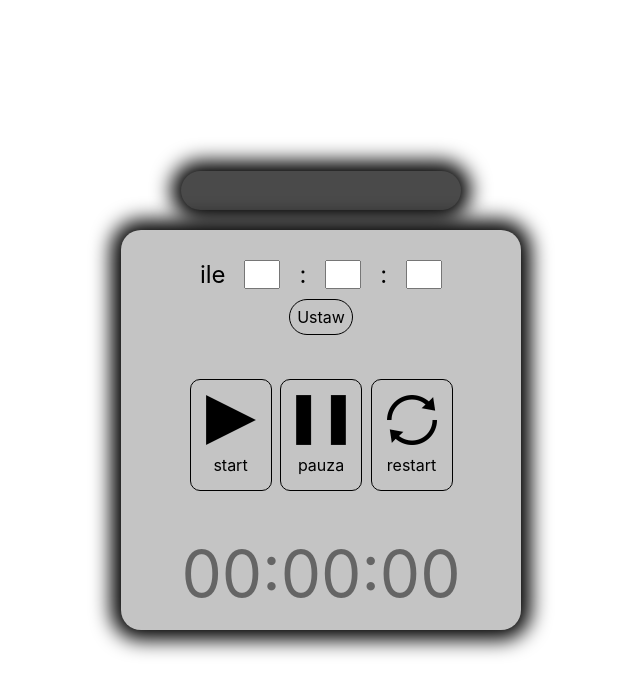
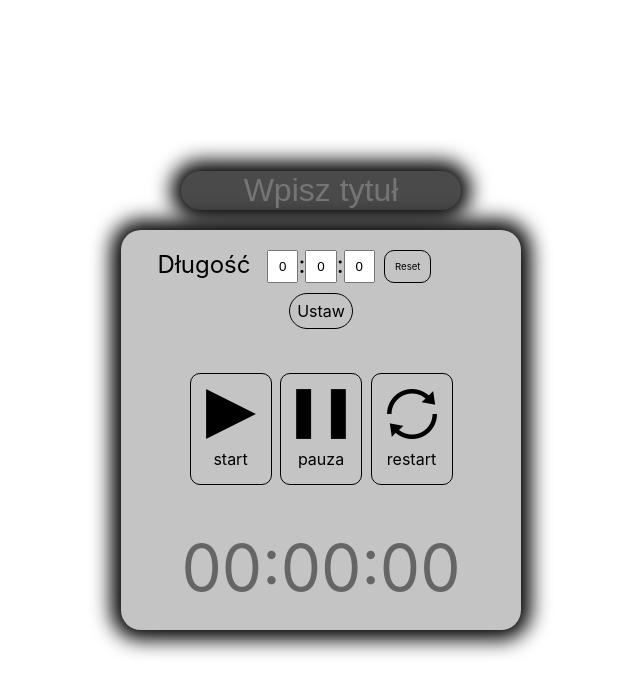
Before and after one commit to MichalPrzyl/timer, a React (Create React App) app in the folder timer/: page / in a window 1280 px wide. Shown: the top 694 px of the page, without its empty margins (319-959 px from the left). Built offline with nearby package versions, Linux system fonts and the light colour scheme.

Commit message:
colors, classed, and whole visual stuff finished

```diff
--- a/timer/src/Button.css
+++ b/timer/src/Button.css
@@ -50,3 +50,7 @@ img{
 .border{
     border: 1px solid black;
 }
+
+.active-shadow{
+    box-shadow: 0 0 10px 5px black;
+}
--- a/timer/src/Button.tsx
+++ b/timer/src/Button.tsx
@@ -11,7 +11,7 @@ const Button = (props: any) => {
     <>
       {props.onlyText ?
       <div  onClick={props.onClick} className="btn-border">{props.text}</div> :
-      (<div className='btn-container' onClick={props.onClick}>
+      (<div className={`btn-container ${props.active ? 'active-shadow' : null}`} onClick={props.onClick}>
         <img src={props.img} />
         <div className="btn-label">{props.text}</div>
       </div>)}
--- a/timer/src/Timer-class.tsx
+++ b/timer/src/Timer-class.tsx
@@ -7,7 +7,7 @@ import pauseIcon from './images/pause_icon.png';
 import resetIcon from './images/reset_icon.png';
 
 class Timer extends React.Component<any, any> {
-  baseState :any;
+  baseState: any;
   constructor(props: any) {
     super(props);
     this.state = {
@@ -25,15 +25,31 @@ class Timer extends React.Component<any, any> {
       timerMinutesDisplay: "00",
       timerSecondsDisplay: "00",
       active: false,
+      paused: false,
       onceStarted: false,
       finish: false
     }
     this.baseState = this.state;
   }
 
+  reaguj = (event: any) =>{
 
+    if(event.key == "Enter"){
+      event.target.blur();
+      this.setTimer();
+    }
+
+  }
+
+  componentDidMount(){
+    console.log("witam")
+    // window.addEventListener("keydown", this.reaguj)
+    document.getElementById('first-input')?.addEventListener("keydown", this.reaguj);
+    document.getElementById('second-input')?.addEventListener("keydown", this.reaguj);
+    document.getElementById('third-input')?.addEventListener("keydown", this.reaguj);
+  }
   end = () => {
-    this.setState({finish: true})
+    this.setState({ finish: true })
   }
 
   fillZeros = (seconds: any, minutes: any, hours: any) => {
@@ -89,10 +105,13 @@ class Timer extends React.Component<any, any> {
         this.Tick(this.state.timerHours, this.state.timerMinutes, this.state.timerSeconds);
       }
     }
+    this.setState({paused : false})
   }
 
   handlePauseButton = () => {
-    this.setState({ active: false })
+    this.setState({
+      active: false,
+      paused: true })
   }
 
   handleRestartButton = () => {
@@ -108,7 +127,8 @@ class Timer extends React.Component<any, any> {
       timerSecondsDisplay: "00",
       active: false,
       onceStarted: false,
-      finish: false
+      finish: false,
+      paused: false
     })
   }
 
@@ -144,28 +164,41 @@ class Timer extends React.Component<any, any> {
     })
   }
 
+  resetInputs = () =>{
+    this.setState({
+      setHours: 0,
+      setMinutes: 0,
+      setSeconds: 0,
+    })
+  }
+
   render() {
     return (
       <div className='container' id="container">
         <div className="header">
-          <input type="text" id="title-input"></input>
+          <input type="text" id="title-input" placeholder='Wpisz tytuł'></input>
         </div>
         {/* <div className="main"> */}
         <div className={`main ${this.state.finish ? 'finished-task' : null}`}>
 
           <div className='input-counter'>
-            <div>ile</div>
-            <input type="text" onChange={this.handleHours}></input>:
-            <input type="text" onChange={this.handleMinutes}></input>:
-            <input type="text" onChange={this.handleSeconds}></input>
+            <div className="input-counter-element input-counter-element-first">Długość</div>
+            <div className="input-counter-element inputs-wrapper">
+              <input id="first-input" type="text" onChange={this.handleHours} value={this.state.setHours}></input>:
+              <input id="second-input" type="text" onChange={this.handleMinutes} value={this.state.setMinutes}></input>:
+              <input id="third-input" type="text" onChange={this.handleSeconds} value={this.state.setSeconds}></input>
+            </div>
+            <div className="input-counter-element">
+              <div className='rst-btn' onClick={this.resetInputs}>Reset</div>
+            </div>
           </div>
 
           <Button onlyText={true} text="Ustaw" onClick={this.setTimer} />
 
 
           <div className="buttons-wrapper">
-            <Button img={playIcon} text="start" onClick={this.handleStartButton} />
-            <Button img={pauseIcon} text="pauza" onClick={this.handlePauseButton} />
+            <Button active={this.state.active} img={playIcon} text="start" onClick={this.handleStartButton} />
+            <Button active={this.state.paused} img={pauseIcon} text="pauza" onClick={this.handlePauseButton} />
             <Button img={resetIcon} text="restart" onClick={this.handleRestartButton} />
           </div>
 
--- a/timer/src/Timer.css
+++ b/timer/src/Timer.css
@@ -44,19 +44,41 @@ body{
     flex-direction: column;
     align-items: center;
     box-shadow: 0 0 20px 10px black;
+    transition: all 1s;
+}
+
+.inputs-wrapper{
+    display: flex;
+    flex-direction: row;
+    width: 350px;
 }
 
 .input-counter{
     display: flex;
     flex-direction: row;
+    /* justify-content: space-evenly; */
     justify-content: space-evenly;
-    margin: 30px auto 0 auto;
-    width: 70%;
+    /* margin: 30px auto 0 auto; */
+    margin-top: 20px;
+    width: 90%;
     font-size: 1.5em;
+    /* border: 1px solid black; */
+}
+
+.input-counter-element-first{
+    /* width: fit-content !important; */
+    /* background: red; */
+    text-align: center;
+}
+
+.input-counter-element{
+    /* border: 1px solid black; */
+    width: 30%;
 }
 
 .input-counter input{
-    width: 10%;
+    width: 100%;
+    text-align: center;
 }
 
 .buttons-wrapper{
@@ -74,3 +96,18 @@ body{
 .finished-task{
     background: #98ff8c;
 }
+
+.rst-btn{
+    font-size: 0.4em;
+    border: 1px solid black;
+    width: fit-content;
+    /* margin: 10px; */
+    padding: 10px;
+    border-radius: 10px;
+    transition: all 0.3s;
+}
+
+.rst-btn:hover{
+    background: #AAAAAA;
+    cursor: pointer;
+}
```
Also changed, not shown: timer/src/Timer.tsx (+22 -18 lines).
